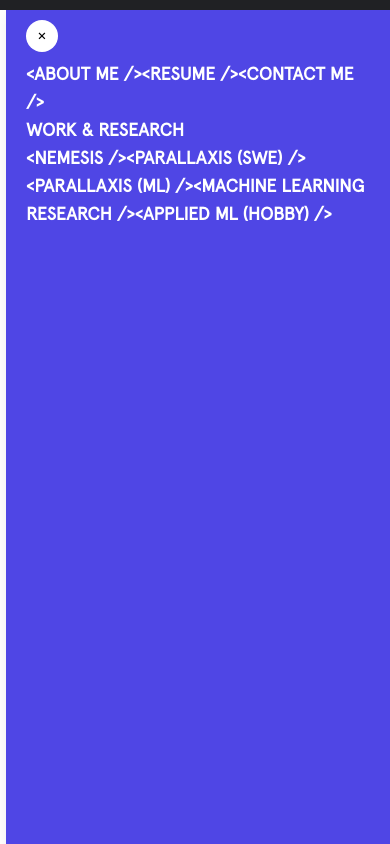
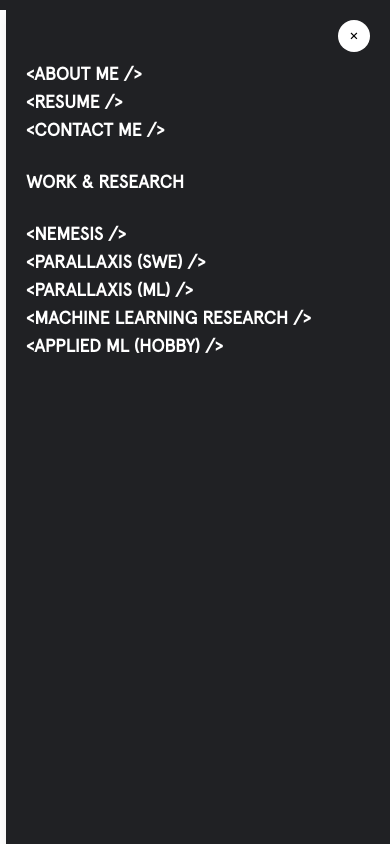
Before and after one commit to jchen42703/jchen42703.github.io, a React (Create React App) app in the folder v2/: page / in a window 390 px wide. Both pictures are taken after a click on the element "MENU". Shown: the top 844 px of the page. Built offline with nearby package versions, Linux system fonts and the light colour scheme.

Commit message:
Added black bg to MobileDrawer and better links layout

```diff
--- a/v2/src/home/nav/MobileDrawer.tsx
+++ b/v2/src/home/nav/MobileDrawer.tsx
@@ -1,5 +1,8 @@
 import { AnimatePresence, Cycle, motion } from "framer-motion";
 
+/**
+ * From: https://codesandbox.io/s/framer-motion-tutorial-rf6j2?file=/src/App.js
+ */
 function MobileDrawer({
 	isOpen = false,
 	toggleOpen,
@@ -27,11 +30,11 @@ function MobileDrawer({
 								bounce: 0,
 								duration: 0.4,
 							}}
-							className="fixed bg-indigo-600 text-white shadow-lg top-0 right-0 w-full max-w-sm h-screen p-5"
+							className="fixed nav-drawer shadow-lg top-0 right-0 w-full max-w-sm h-screen p-5"
 						>
 							<button
 								onClick={() => toggleOpen()}
-								className="bg-white text-black h-8 w-8 block mb-2 rounded-full"
+								className="bg-white text-black h-8 w-8 block mb-2 rounded-full ml-auto"
 							>
 								&times;
 							</button>
--- a/v2/src/home/nav/NavigationMenu.tsx
+++ b/v2/src/home/nav/NavigationMenu.tsx
@@ -53,7 +53,7 @@ function NavigationMenu({ isMobile }: { isMobile: boolean }) {
 					isOpen={dispMobileMenu}
 					toggleOpen={cycleMenuOpen}
 				>
-					{renderLinksOnly()}
+					<div className="flex flex-col">{renderLinksOnly()}</div>
 				</MobileDrawer>
 			);
 		}
--- a/v2/src/styles/components/_global.scss
+++ b/v2/src/styles/components/_global.scss
@@ -1,2 +1,3 @@
 @import url("./_buttons.scss");
 @import url("./_progress-bar.scss");
+@import url("./_nav.scss");
--- /dev/null
+++ b/v2/src/styles/components/_nav.scss
@@ -0,0 +1,6 @@
+@use "../abstract/_colors.scss" as colors;
+
+.nav-drawer {
+	color: white;
+	background-color: colors.$black;
+}
```
